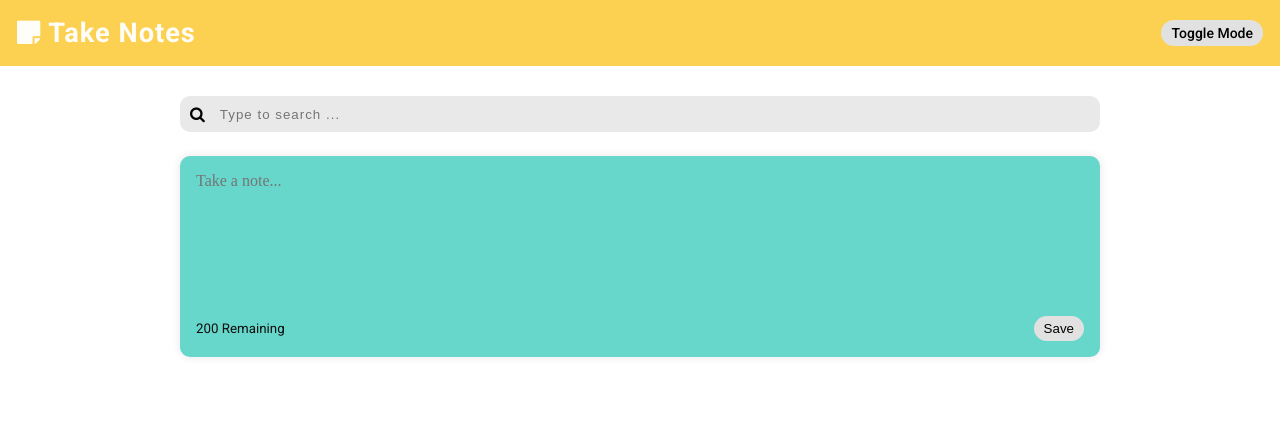
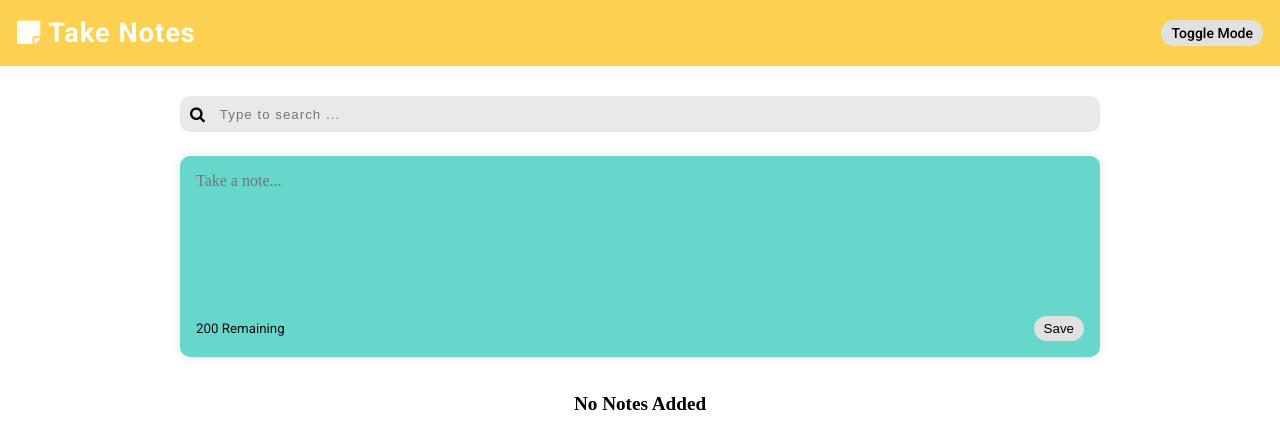
Before and after one commit to samipak458/Take-Online-Notes-With-Azure-Services, a React (Create React App) app: page / in a window 1280 px wide. Shown: the top 448 px of the page. Built offline with nearby package versions, Linux system fonts and the light colour scheme.

Commit message:
style: separate create-note and notes section

```diff
--- a/src/App.css
+++ b/src/App.css
@@ -51,7 +51,7 @@
 .notes-container {
     display: grid;
     gap: 1rem;
-    grid-template-columns: repeat(auto-fit, minmax(250px, 1fr));
+    grid-template-columns: repeat(1fr);
 }
 
 .newNote {
@@ -98,6 +98,7 @@ textarea:focus {
     display: flex;
     flex-direction: column;
     justify-content: space-between;
+    width: 50%;
     /* font-family:Arial, Helvetica, sans-serif; */
 }
 
@@ -147,3 +148,20 @@ textarea:focus {
 .fa-search {
     margin-right: 5px;
 }
+
+.create-note-wrapper {
+    width: 100%;
+}
+
+.notes-list-wrapper {
+    display: flex;
+    flex-direction: row;
+    justify-content: space-between;
+    gap: 20px;
+}
+
+.empty-notes-wrapper {
+    margin: 20px auto;
+    font-size: larger;
+    font-weight: bold;
+}
--- a/src/App.js
+++ b/src/App.js
@@ -53,12 +53,14 @@ const App = () => {
         <div className='container'>
           <Search handleSearchNote={setSearchText} />
           <div className="notes-container">
+            <div className="create-note-wrapper">
               <CreateNote
                 handleAddNote={addNote}
               />
-
+            </div>
+            <div className="notes-list-wrapper">
               {
-              notes.filter((notes) => notes.text.includes(searchText)).reverse().map((note, index) => {
+                notes.length ? notes.filter((notes) => notes.text.includes(searchText)).reverse().map((note, index) => {
                   return (
                     <Notes
                       key={index}
@@ -68,8 +70,11 @@ const App = () => {
                       handleDeleteNote={deleteNote}
                     />
                   )
-              })
+                }) : (
+                  <div className="empty-notes-wrapper">No Notes Added</div>
+                )
               }
+            </div>
 
           </div>
         </div>
```
Lines whose indentation alone changed are shown as unchanged.
